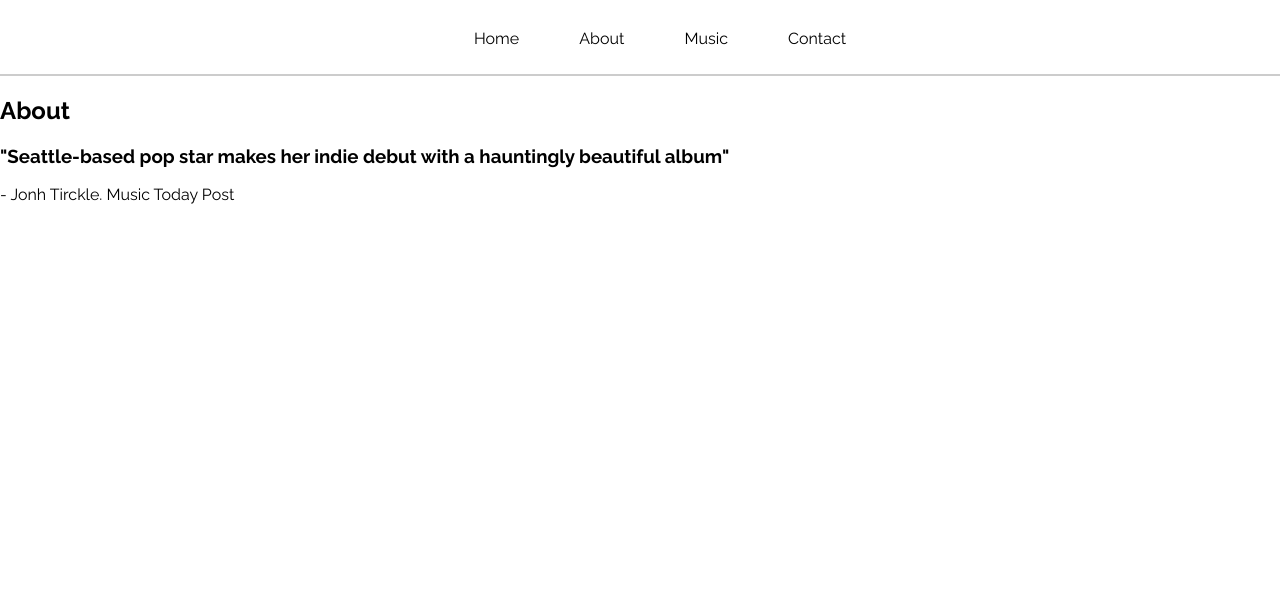
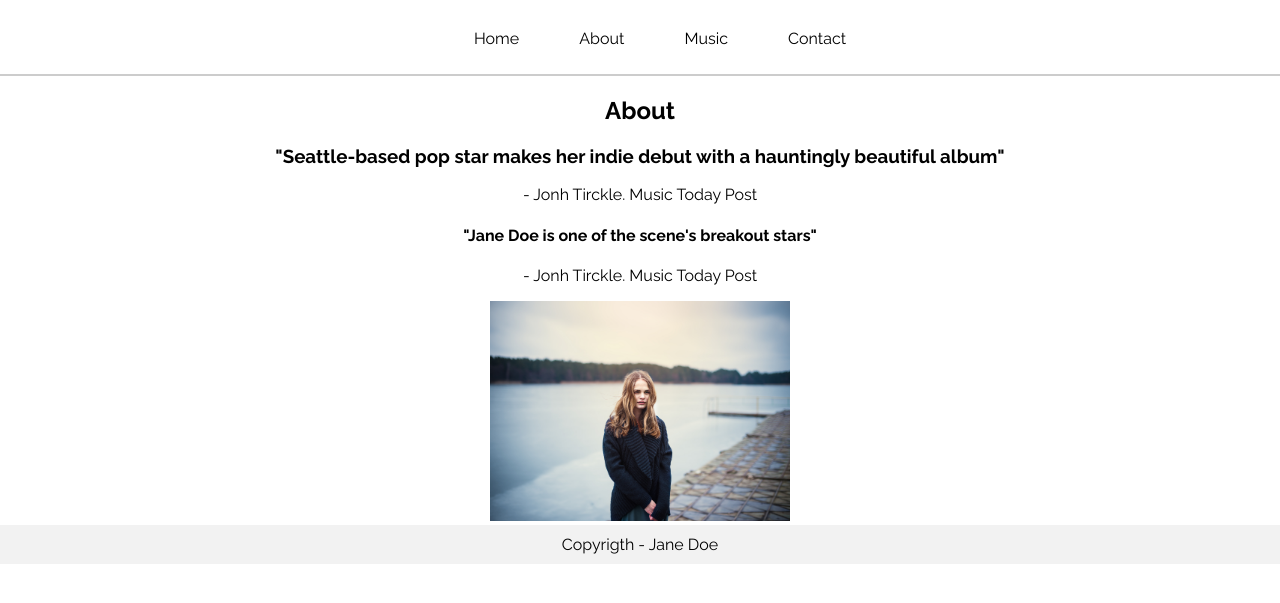
Before and after one commit to carolinacabril/Jane-Doe-project, a plain HTML site: page about.html in a window 1280 px wide. Shown: the part 61-664 px from the top of the page. Drawn offline with Linux system fonts and the light colour scheme.

Commit message:
página about finalizada

```diff
--- a/about.html
+++ b/about.html
@@ -20,10 +20,18 @@
             </ul>
         </nav>
 </header>
-<section>
+<section id="about">
     <h2>About</h2>
     <h3>"Seattle-based pop star makes her indie debut with a hauntingly beautiful album"</h3>
     <p>- Jonh Tirckle. Music Today Post</p>
+    <h4>"Jane Doe is one of the scene's breakout stars"</h4>
+    <p>- Jonh Tirckle. Music Today Post</p>
+    <div class="about-img">
+        <img src="img/jane2.jpg" alt="">
+    </div>
 </section>
+<footer>
+        <p>Copyrigth - Jane Doe</p>
+</footer>
 </body>
 </html>
--- a/css/style.css
+++ b/css/style.css
@@ -52,3 +52,12 @@ footer p {
     background-color: #f2f2f2;
     text-align: center;
 }
+
+/* página about  */
+#about,h2,h3,h4,p {
+    text-align: center;
+}
+
+.about-img img {
+    width: 300px;
+}
```
Also changed, not shown: index.html (+2 -4 lines). Lines whose indentation alone changed are shown as unchanged.
